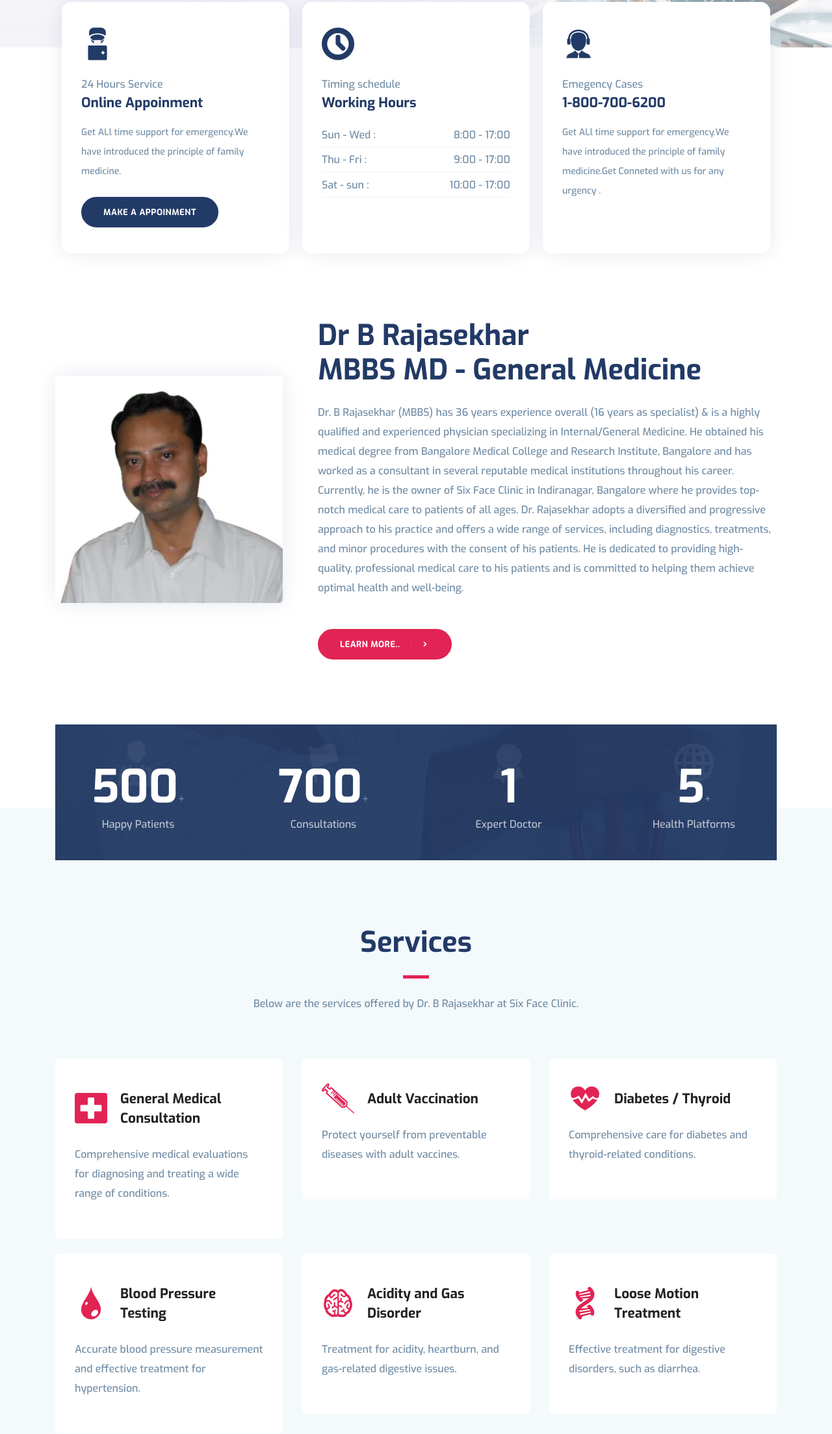
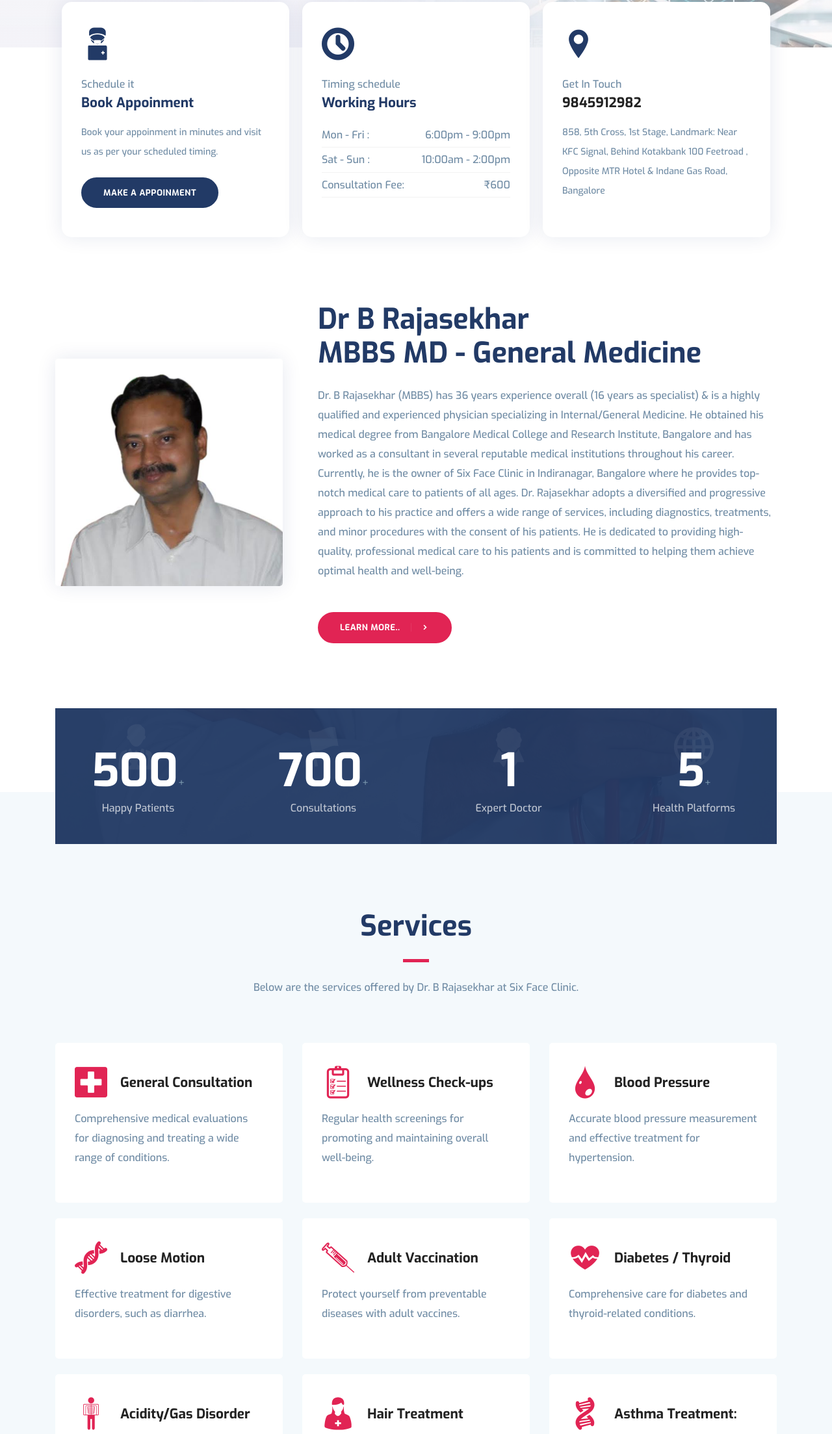
Before and after one commit to Md-Mudassir/sixfaceclinic, a plain HTML site: page index.html in a window 1280 px wide. Shown: the part 593-2800 px from the top of the page at 65% size. Drawn offline with Linux system fonts and the light colour scheme.

Commit message:
copy changes

```diff
--- a/index.html
+++ b/index.html
@@ -100,11 +100,10 @@
                 <div class="feature-icon mb-4">
                   <i class="icofont-surgeon-alt"></i>
                 </div>
-                <span>24 Hours Service</span>
-                <h4 class="mb-3">Online Appoinment</h4>
+                <span>Schedule it</span>
+                <h4 class="mb-3">Book Appoinment</h4>
                 <p class="mb-4">
-                  Get ALl time support for emergency.We have introduced the principle of family
-                  medicine.
+                  Book your appoinment in minutes and visit us as per your scheduled timing.
                 </p>
 
                 <a
@@ -123,26 +122,26 @@
                 <h4 class="mb-3">Working Hours</h4>
                 <ul class="w-hours list-unstyled">
                   <li class="d-flex justify-content-between">
-                    Sun - Wed : <span>8:00 - 17:00</span>
+                    Mon - Fri : <span>6:00pm - 9:00pm</span>
                   </li>
                   <li class="d-flex justify-content-between">
-                    Thu - Fri : <span>9:00 - 17:00</span>
+                    Sat - Sun : <span>10:00am - 2:00pm</span>
                   </li>
                   <li class="d-flex justify-content-between">
-                    Sat - sun : <span>10:00 - 17:00</span>
+                    Consultation Fee: <span>₹600</span>
                   </li>
                 </ul>
               </div>
 
               <div class="feature-item mb-5 mb-lg-0">
                 <div class="feature-icon mb-4">
-                  <i class="icofont-support"></i>
+                  <i class="icofont-location-pin"></i>
                 </div>
-                <span>Emegency Cases</span>
-                <h4 class="mb-3">1-800-700-6200</h4>
+                <span>Get In Touch</span>
+                <h4 class="mb-3"><a href="tel:+919845912982">9845912982</a></h4>
                 <p>
-                  Get ALl time support for emergency.We have introduced the principle of family
-                  medicine.Get Conneted with us for any urgency .
+                  858, 5th Cross, 1st Stage, Landmark: Near KFC Signal, Behind Kotakbank 100
+                  Feetroad , Opposite MTR Hotel & Indane Gas Road, Bangalore
                 </p>
               </div>
             </div>
@@ -239,7 +238,7 @@
             <div class="service-item mb-4">
               <div class="icon d-flex align-items-center">
                 <i class="icofont-medical-sign text-lg"></i>
-                <h4 class="mt-3 mb-3">General Medical Consultation</h4>
+                <h4 class="mt-3 mb-3">General Consultation</h4>
               </div>
 
               <div class="content">
@@ -247,6 +246,44 @@
                   Comprehensive medical evaluations for diagnosing and treating a wide range of
                   conditions.
                 </p>
+              </div>
+            </div>
+          </div>
+          <div class="col-lg-4 col-md-6 col-sm-6">
+            <div class="service-item mb-4">
+              <div class="icon d-flex align-items-center">
+                <i class="icofont-prescription text-lg"></i>
+                <h4 class="mt-3 mb-3">Wellness Check-ups</h4>
+              </div>
+              <div class="content">
+                <p class="mb-4">
+                  Regular health screenings for promoting and maintaining overall well-being.
+                </p>
+              </div>
+            </div>
+          </div>
+          <div class="col-lg-4 col-md-6 col-sm-6">
+            <div class="service-item mb-4">
+              <div class="icon d-flex align-items-center">
+                <i class="icofont-blood-drop text-lg"></i>
+                <h4 class="mt-3 mb-3">Blood Pressure</h4>
+              </div>
+
+              <div class="content">
+                <p class="mb-4">
+                  Accurate blood pressure measurement and effective treatment for hypertension.
+                </p>
+              </div>
+            </div>
+          </div>
+          <div class="col-lg-4 col-md-6 col-sm-6">
+            <div class="service-item mb-4">
+              <div class="icon d-flex align-items-center">
+                <i class="icofont-dna-alt-2 text-lg"></i>
+                <h4 class="mt-3 mb-3">Loose Motion</h4>
+              </div>
+              <div class="content">
+                <p class="mb-4">Effective treatment for digestive disorders, such as diarrhea.</p>
               </div>
             </div>
           </div>
@@ -278,23 +315,8 @@
           <div class="col-lg-4 col-md-6 col-sm-6">
             <div class="service-item mb-4">
               <div class="icon d-flex align-items-center">
-                <i class="icofont-blood-drop text-lg"></i>
-                <h4 class="mt-3 mb-3">Blood Pressure Testing</h4>
-              </div>
-
-              <div class="content">
-                <p class="mb-4">
-                  Accurate blood pressure measurement and effective treatment for hypertension.
-                </p>
-              </div>
-            </div>
-          </div>
-
-          <div class="col-lg-4 col-md-6 col-sm-6">
-            <div class="service-item mb-4">
-              <div class="icon d-flex align-items-center">
-                <i class="icofont-brain-alt text-lg"></i>
-                <h4 class="mt-3 mb-3">Acidity and Gas Disorder</h4>
+                <i class="icofont-xray text-lg"></i>
+                <h4 class="mt-3 mb-3">Acidity/Gas Disorder</h4>
               </div>
               <div class="content">
                 <p class="mb-4">
@@ -307,29 +329,7 @@
           <div class="col-lg-4 col-md-6 col-sm-6">
             <div class="service-item mb-4">
               <div class="icon d-flex align-items-center">
-                <i class="icofont-dna-alt-1 text-lg"></i>
-                <h4 class="mt-3 mb-3">Loose Motion Treatment</h4>
-              </div>
-              <div class="content">
-                <p class="mb-4">Effective treatment for digestive disorders, such as diarrhea.</p>
-              </div>
-            </div>
-          </div>
-          <div class="col-lg-4 col-md-6 col-sm-6">
-            <div class="service-item mb-4">
-              <div class="icon d-flex align-items-center">
-                <i class="icofont-dna-alt-1 text-lg"></i>
-                <h4 class="mt-3 mb-3">Loose Motion Treatment</h4>
-              </div>
-              <div class="content">
-                <p class="mb-4">Effective treatment for digestive disorders, such as diarrhea.</p>
-              </div>
-            </div>
-          </div>
-          <div class="col-lg-4 col-md-6 col-sm-6">
-            <div class="service-item mb-4">
-              <div class="icon d-flex align-items-center">
-                <i class="icofont-dna-alt-1 text-lg"></i>
+                <i class="icofont-nurse text-lg"></i>
                 <h4 class="mt-3 mb-3">Hair Treatment</h4>
               </div>
               <div class="content">
@@ -346,7 +346,9 @@
                 <h4 class="mt-3 mb-3">Asthma Treatment:</h4>
               </div>
               <div class="content">
-                <p class="mb-4">Effective treatment for digestive disorders, such as diarrhea.</p>
+                <p class="mb-4">
+                  Effective treatment for asthma and related respiratory conditions.
+                </p>
               </div>
             </div>
           </div>
@@ -557,7 +559,7 @@
               <div class="footer-contact-block">
                 <div class="icon d-flex align-items-center">
                   <i class="icofont-support mr-3"></i>
-                  <span class="h6 mb-0">Mon to Fri : 08:30 - 18:00</span>
+                  <span class="h6 mb-0">Mon to Fri : 6:00pm - 9:00pm</span>
                 </div>
                 <h4 class="mt-2"><a href="tel:+919845912982">9845912982</a></h4>
               </div>
```
Also changed, not shown: about.html (+2 -4 lines).
